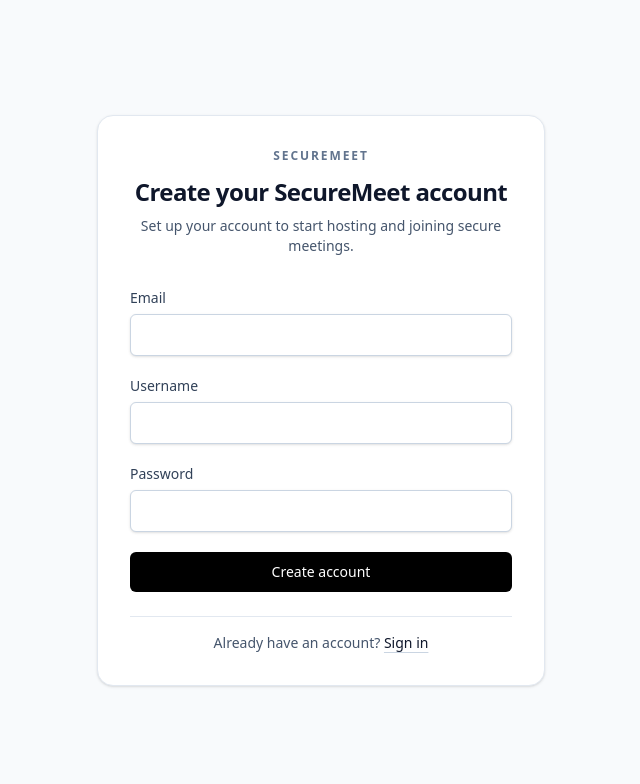
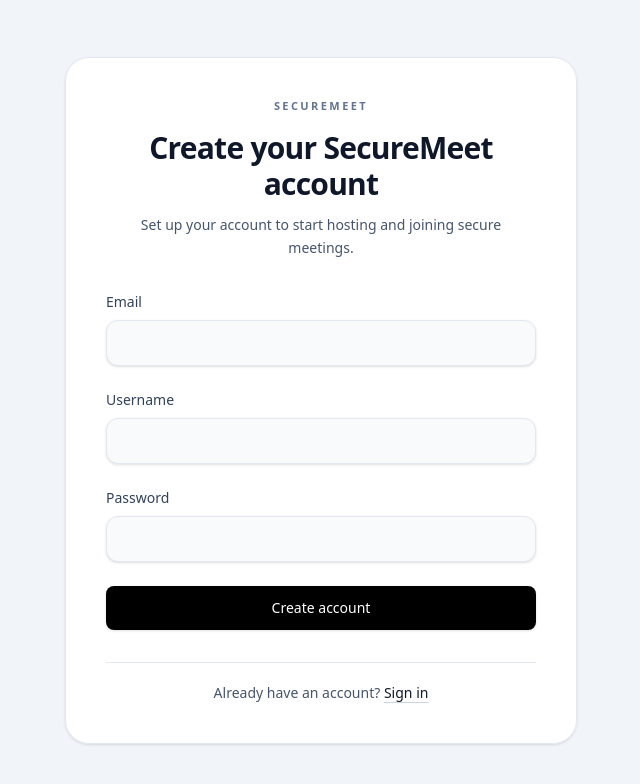
Before and after one commit to Leroy1110/SecureMeet, a React app in the folder frontend/: page /register in a window 1280 px wide. Shown: the top 784 px of the page, without its empty margins (319-959 px from the left). Built offline with nearby package versions, Linux system fonts and the light colour scheme; no server answers; the HTML template or start-up script is replaced by a standard one.

Commit message:
feat: enhance styling for AuthCardLayout, LoginPage, and RegisterPage forms

```diff
--- a/frontend/src/components/layout/AuthCardLayout.tsx
+++ b/frontend/src/components/layout/AuthCardLayout.tsx
@@ -14,16 +14,16 @@ function AuthCardLayout({
   children,
 }: AuthCardLayoutProps) {
   return (
-    <section className="flex min-h-screen items-center justify-center bg-slate-50 px-2 py-10 sm:px-4 dark:bg-slate-950">
-      <div className="w-full max-w-md rounded-2xl border border-slate-200 bg-white p-6 shadow-sm sm:p-8 dark:border-slate-700 dark:bg-slate-900">
-        <header className="mb-6 text-center sm:mb-8">
-          <p className="text-xs font-semibold uppercase tracking-[0.16em] text-slate-500 dark:text-slate-400">
+    <section className="flex min-h-screen items-center justify-center bg-slate-100 px-4 py-10 dark:bg-slate-950">
+      <div className="w-full max-w-lg rounded-3xl border border-slate-200 bg-white/95 p-8 shadow-sm backdrop-blur sm:p-10 dark:border-slate-700 dark:bg-slate-900/95">
+        <header className="mb-8 text-center">
+          <p className="text-[11px] font-semibold uppercase tracking-[0.22em] text-slate-500 dark:text-slate-400">
             SecureMeet
           </p>
-          <h1 className="mt-3 text-2xl font-semibold tracking-tight text-slate-900 dark:text-slate-100">
+          <h1 className="mt-4 text-3xl font-semibold tracking-tight text-slate-900 dark:text-slate-100">
             {title}
           </h1>
-          <p className="mt-2 text-sm text-slate-600 dark:text-slate-300">
+          <p className="mx-auto mt-3 max-w-sm text-sm leading-relaxed text-slate-600 dark:text-slate-300">
             {description}
           </p>
         </header>
@@ -31,7 +31,7 @@ function AuthCardLayout({
         {children}
 
         {footer ? (
-          <footer className="mt-6 border-t border-slate-200 pt-4 text-center text-sm text-slate-600 dark:border-slate-700 dark:text-slate-300">
+          <footer className="mt-8 border-t border-slate-200 pt-5 text-center text-sm text-slate-600 dark:border-slate-700 dark:text-slate-300">
             {footer}
           </footer>
         ) : null}
--- a/frontend/src/pages/LoginPage.tsx
+++ b/frontend/src/pages/LoginPage.tsx
@@ -62,11 +62,11 @@ function LoginPage() {
         </>
       }
     >
-      <form onSubmit={handleSubmit} className="space-y-5">
+      <form onSubmit={handleSubmit} className="space-y-6">
         <div>
           <label
             htmlFor="email"
-            className="mb-1.5 block text-sm font-medium text-slate-700 dark:text-slate-200"
+            className="mb-2 block text-sm font-medium text-slate-700 dark:text-slate-200"
           >
             Email
           </label>
@@ -76,14 +76,14 @@ function LoginPage() {
             value={email}
             onChange={(event) => setEmail(event.target.value)}
             required
-            className="w-full rounded-md border border-slate-300 bg-white px-3 py-2.5 text-sm text-slate-900 shadow-sm outline-none transition focus:border-slate-400 focus:ring-2 focus:ring-slate-200 dark:border-slate-700 dark:bg-slate-800 dark:text-slate-100 dark:focus:border-slate-500 dark:focus:ring-slate-700"
+            className="w-full rounded-xl border border-slate-200 bg-slate-50 px-4 py-3 text-sm text-slate-900 shadow-sm outline-none transition duration-200 placeholder:text-slate-400 focus:border-slate-300 focus:bg-white focus:ring-4 focus:ring-slate-200/70 dark:border-slate-700 dark:bg-slate-800 dark:text-slate-100 dark:focus:border-slate-500 dark:focus:bg-slate-800 dark:focus:ring-slate-700/60"
           />
         </div>
 
         <div>
           <label
             htmlFor="password"
-            className="mb-1.5 block text-sm font-medium text-slate-700 dark:text-slate-200"
+            className="mb-2 block text-sm font-medium text-slate-700 dark:text-slate-200"
           >
             Password
           </label>
@@ -93,20 +93,24 @@ function LoginPage() {
             value={password}
             onChange={(event) => setPassword(event.target.value)}
             required
-            className="w-full rounded-md border border-slate-300 bg-white px-3 py-2.5 text-sm text-slate-900 shadow-sm outline-none transition focus:border-slate-400 focus:ring-2 focus:ring-slate-200 dark:border-slate-700 dark:bg-slate-800 dark:text-slate-100 dark:focus:border-slate-500 dark:focus:ring-slate-700"
+            className="w-full rounded-xl border border-slate-200 bg-slate-50 px-4 py-3 text-sm text-slate-900 shadow-sm outline-none transition duration-200 placeholder:text-slate-400 focus:border-slate-300 focus:bg-white focus:ring-4 focus:ring-slate-200/70 dark:border-slate-700 dark:bg-slate-800 dark:text-slate-100 dark:focus:border-slate-500 dark:focus:bg-slate-800 dark:focus:ring-slate-700/60"
           />
         </div>
 
         <button
           type="submit"
           disabled={loading}
-          className="w-full rounded-md px-4 py-2.5 text-sm font-medium text-white transition bg-black hover:bg-neutral-800 disabled:bg-gray-300 disabled:text-white disabled:cursor-not-allowed disabled:hover:bg-gray-300 !disabled:opacity-100 dark:bg-blue-900 dark:hover:bg-blue-800 dark:disabled:bg-blue-900 dark:disabled:text-white"
+          className="w-full rounded-lg bg-black px-4 py-3 text-sm font-medium text-white shadow-sm transition duration-200 hover:bg-neutral-800 disabled:cursor-not-allowed disabled:bg-gray-300 disabled:text-white disabled:hover:bg-gray-300 !disabled:opacity-100 dark:bg-blue-900 dark:hover:bg-blue-800 dark:disabled:bg-blue-900 dark:disabled:text-white"
         >
           {loading ? "Logging in..." : "Login"}
         </button>
       </form>
 
-      {error ? <p className="mt-4 text-sm text-red-600 dark:text-red-400">{error}</p> : null}
+      {error ? (
+        <p className="mt-5 rounded-xl border border-red-200 bg-red-50 px-4 py-3 text-sm text-red-600 dark:border-red-900/40 dark:bg-red-950/40 dark:text-red-400">
+          {error}
+        </p>
+      ) : null}
     </AuthCardLayout>
   );
 }
--- a/frontend/src/pages/RegisterPage.tsx
+++ b/frontend/src/pages/RegisterPage.tsx
@@ -64,11 +64,11 @@ function RegisterPage() {
         </>
       }
     >
-      <form onSubmit={handleSubmit} className="space-y-5">
+      <form onSubmit={handleSubmit} className="space-y-6">
         <div>
           <label
             htmlFor="email"
-            className="mb-1.5 block text-sm font-medium text-slate-700 dark:text-slate-200"
+            className="mb-2 block text-sm font-medium text-slate-700 dark:text-slate-200"
           >
             Email
           </label>
@@ -78,14 +78,14 @@ function RegisterPage() {
             value={email}
             onChange={(event) => setEmail(event.target.value)}
             required
-            className="w-full rounded-md border border-slate-300 bg-white px-3 py-2.5 text-sm text-slate-900 shadow-sm outline-none transition focus:border-slate-400 focus:ring-2 focus:ring-slate-200 dark:border-slate-700 dark:bg-slate-800 dark:text-slate-100 dark:focus:border-slate-500 dark:focus:ring-slate-700"
+            className="w-full rounded-xl border border-slate-200 bg-slate-50 px-4 py-3 text-sm text-slate-900 shadow-sm outline-none transition duration-200 placeholder:text-slate-400 focus:border-slate-300 focus:bg-white focus:ring-4 focus:ring-slate-200/70 dark:border-slate-700 dark:bg-slate-800 dark:text-slate-100 dark:focus:border-slate-500 dark:focus:bg-slate-800 dark:focus:ring-slate-700/60"
           />
         </div>
 
         <div>
           <label
             htmlFor="username"
-            className="mb-1.5 block text-sm font-medium text-slate-700 dark:text-slate-200"
+            className="mb-2 block text-sm font-medium text-slate-700 dark:text-slate-200"
           >
             Username
           </label>
@@ -95,14 +95,14 @@ function RegisterPage() {
             value={username}
             onChange={(event) => setUsername(event.target.value)}
             required
-            className="w-full rounded-md border border-slate-300 bg-white px-3 py-2.5 text-sm text-slate-900 shadow-sm outline-none transition focus:border-slate-400 focus:ring-2 focus:ring-slate-200 dark:border-slate-700 dark:bg-slate-800 dark:text-slate-100 dark:focus:border-slate-500 dark:focus:ring-slate-700"
+            className="w-full rounded-xl border border-slate-200 bg-slate-50 px-4 py-3 text-sm text-slate-900 shadow-sm outline-none transition duration-200 placeholder:text-slate-400 focus:border-slate-300 focus:bg-white focus:ring-4 focus:ring-slate-200/70 dark:border-slate-700 dark:bg-slate-800 dark:text-slate-100 dark:focus:border-slate-500 dark:focus:bg-slate-800 dark:focus:ring-slate-700/60"
           />
         </div>
 
         <div>
           <label
             htmlFor="password"
-            className="mb-1.5 block text-sm font-medium text-slate-700 dark:text-slate-200"
+            className="mb-2 block text-sm font-medium text-slate-700 dark:text-slate-200"
           >
             Password
           </label>
@@ -112,22 +112,26 @@ function RegisterPage() {
             value={password}
             onChange={(event) => setPassword(event.target.value)}
             required
-            className="w-full rounded-md border border-slate-300 bg-white px-3 py-2.5 text-sm text-slate-900 shadow-sm outline-none transition focus:border-slate-400 focus:ring-2 focus:ring-slate-200 dark:border-slate-700 dark:bg-slate-800 dark:text-slate-100 dark:focus:border-slate-500 dark:focus:ring-slate-700"
+            className="w-full rounded-xl border border-slate-200 bg-slate-50 px-4 py-3 text-sm text-slate-900 shadow-sm outline-none transition duration-200 placeholder:text-slate-400 focus:border-slate-300 focus:bg-white focus:ring-4 focus:ring-slate-200/70 dark:border-slate-700 dark:bg-slate-800 dark:text-slate-100 dark:focus:border-slate-500 dark:focus:bg-slate-800 dark:focus:ring-slate-700/60"
           />
         </div>
 
         <button
           type="submit"
           disabled={loading}
-          className="w-full rounded-md px-4 py-2.5 text-sm font-medium text-white transition bg-black hover:bg-neutral-800 disabled:bg-gray-300 disabled:text-white disabled:cursor-not-allowed disabled:hover:bg-gray-300 !disabled:opacity-100 dark:bg-blue-900 dark:hover:bg-blue-800 dark:disabled:bg-blue-900 dark:disabled:text-white"
+          className="w-full rounded-lg bg-black px-4 py-3 text-sm font-medium text-white shadow-sm transition duration-200 hover:bg-neutral-800 disabled:cursor-not-allowed disabled:bg-gray-300 disabled:text-white disabled:hover:bg-gray-300 !disabled:opacity-100 dark:bg-blue-900 dark:hover:bg-blue-800 dark:disabled:bg-blue-900 dark:disabled:text-white"
         >
           {loading ? "Creating account..." : "Create account"}
         </button>
       </form>
 
-      {error ? <p className="mt-4 text-sm text-red-600 dark:text-red-400">{error}</p> : null}
+      {error ? (
+        <p className="mt-5 rounded-xl border border-red-200 bg-red-50 px-4 py-3 text-sm text-red-600 dark:border-red-900/40 dark:bg-red-950/40 dark:text-red-400">
+          {error}
+        </p>
+      ) : null}
       {success ? (
-        <p className="mt-4 text-sm text-green-600 dark:text-green-400">
+        <p className="mt-5 rounded-xl border border-emerald-200 bg-emerald-50 px-4 py-3 text-sm text-emerald-700 dark:border-emerald-900/40 dark:bg-emerald-950/40 dark:text-emerald-400">
           Registration successful
         </p>
       ) : null}
```
